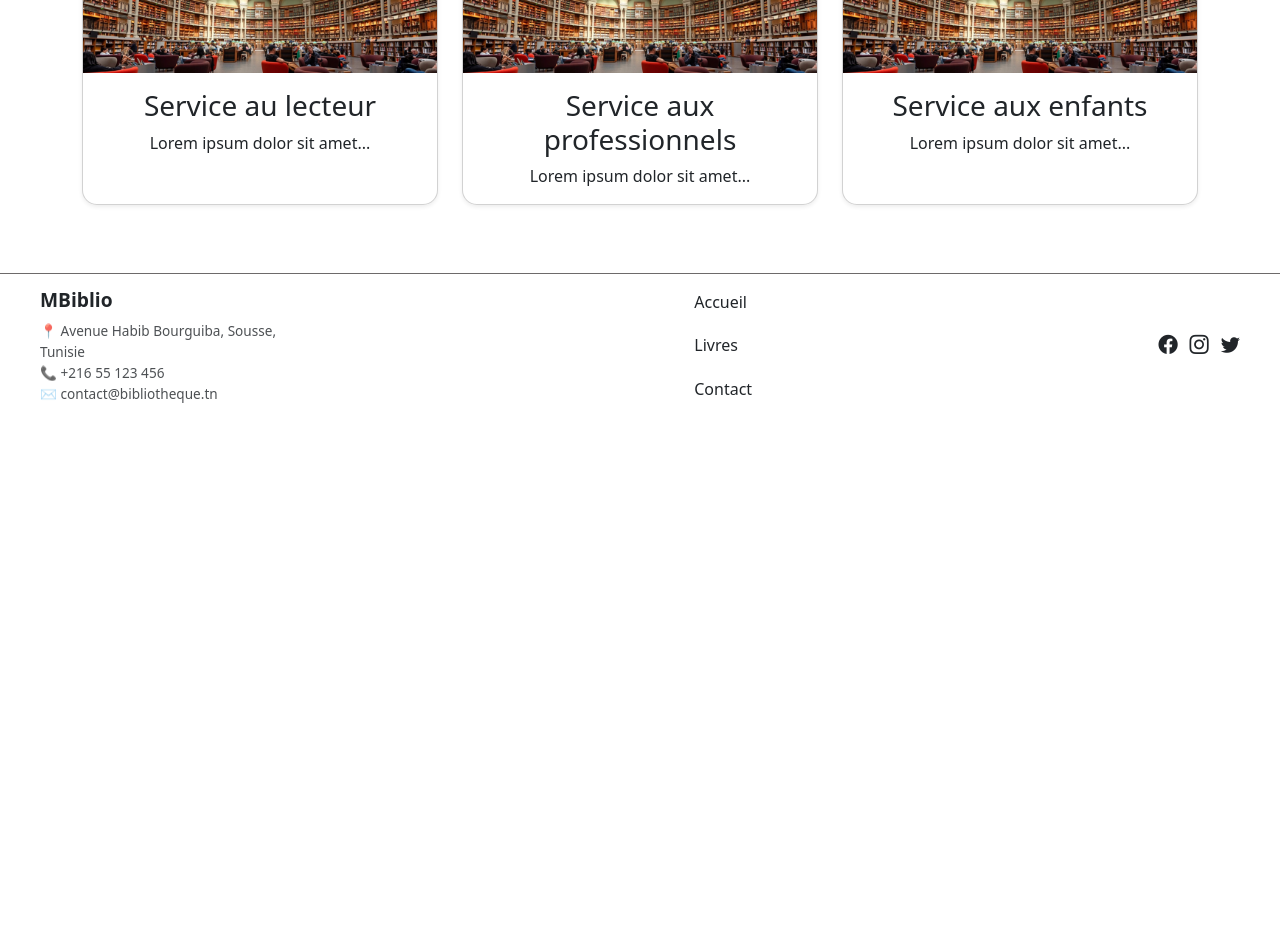
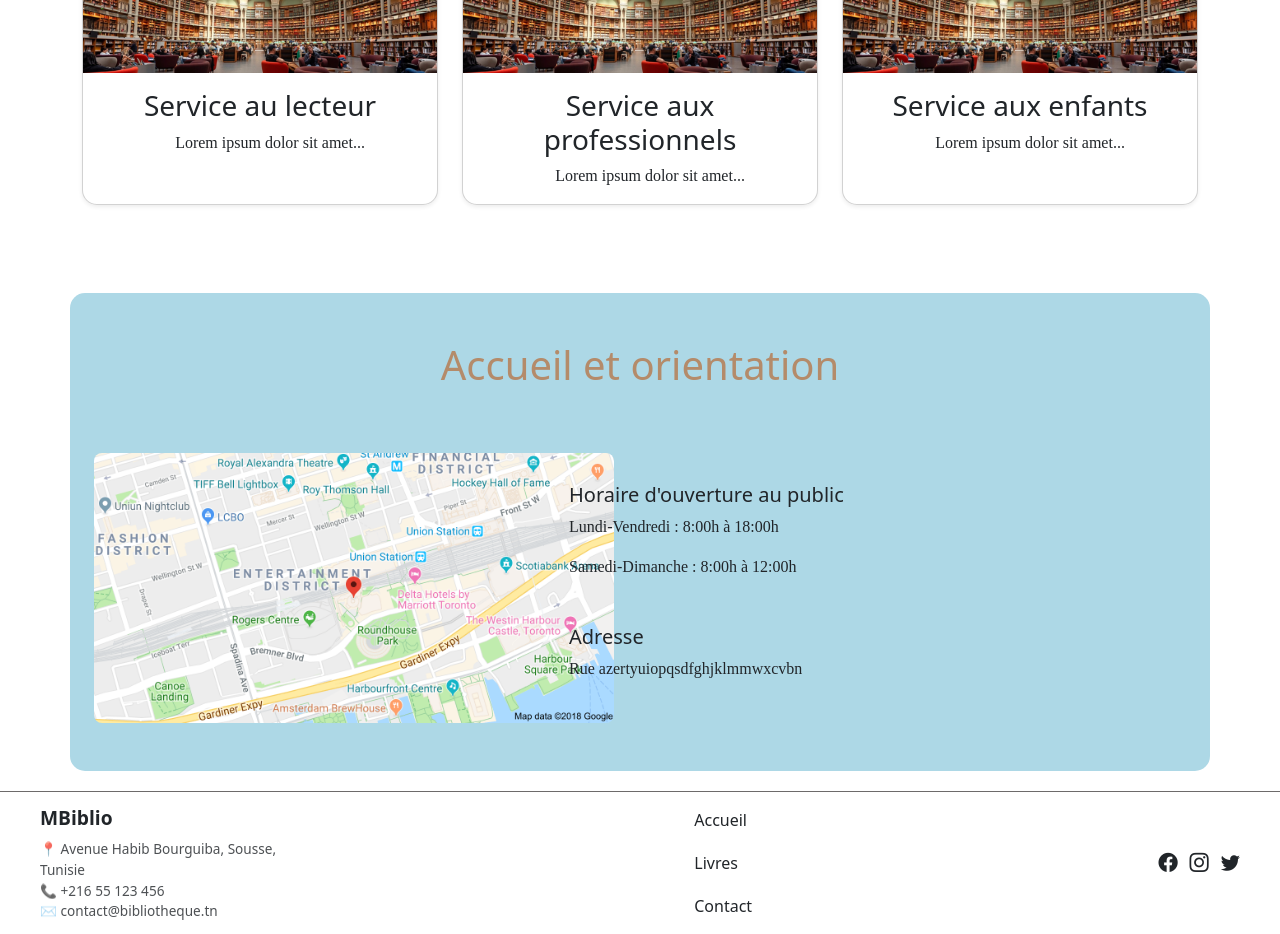
Before and after one commit to AhmedMB02/Biblio, an Angular app: page / in a window 1280 px wide. Shown: the part 1340-2274 px from the top of the page. Before the commit the page ends 1756 px from the top, so only its background shows below. Built offline with nearby package versions, Linux system fonts and the light colour scheme.

Commit message:
ajout du section accueil

```diff
--- a/src/app/footer/footer.css
+++ b/src/app/footer/footer.css
@@ -3,18 +3,14 @@
   bottom: 0;
   left: 0;
   width: 100%;
-
   background: var(--bg-color);
   border-top: 1px solid #6d6a6a;
   padding: 12px 20px;
-
   display: flex;
   justify-content: center;
   z-index: 999;
-
   backdrop-filter: blur(10px);
   -webkit-backdrop-filter: blur(10px);
-
   transition: background .4s, border-color .4s;
 }
 
--- a/src/app/home/home.css
+++ b/src/app/home/home.css
@@ -79,3 +79,26 @@
   border-top-left-radius: 15px;
   border-top-right-radius: 15px;
 }
+/*-----------------Section accueil--------------- */
+
+.accueil{
+  border-radius: 15px;
+  margin-top: 40px;
+  background-color:lightblue;
+}
+.accueil h1 {
+  color: #b48b6a;
+  padding-bottom: 40px;
+}
+.accueil-container{
+  display: flex;
+  gap: 50px;
+}
+.container h5{
+  padding-left: 20px;
+  padding-top: 30px;
+}
+.container p{
+  padding-left: 20px;
+  font-family: 'Times New Roman', Times, serif;
+}
--- a/src/app/home/home.html
+++ b/src/app/home/home.html
@@ -31,7 +31,6 @@
 
 <section class="services container py-5">
   <h1 class="text-center mb-4">Nos services</h1>
-
   <div class="row g-4">
     <div class="col-md-4" data-aos="fade-up">
       <div class="card h-100 text-center shadow-sm service-card">
@@ -63,5 +62,20 @@
       </div>
     </div>
   </div>
+</section>
 
+<section class="accueil container py-5">
+  <h1 class="text-center mb-4">Accueil et orientation</h1>
+  <div class="container d-flex">
+    <div class="col-md-5 text-end">
+      <img src="assets/images/maps.png" alt="accuiel" class="about-img img-fluid">
+    </div>
+    <div class="horaire col-md-5 text-start">
+      <h5 class="">Horaire d'ouverture au public</h5>
+      <p>Lundi-Vendredi : 8:00h à 18:00h</p>
+      <p>Samedi-Dimanche : 8:00h à 12:00h</p>
+      <h5 class="">Adresse</h5>
+      <p>Rue azertyuiopqsdfghjklmmwxcvbn</p>
+    </div>
+  </div>
 </section>
```
Also changed, not shown: public/assets/images/maps.png (added). Lines whose indentation alone changed are shown as unchanged.
